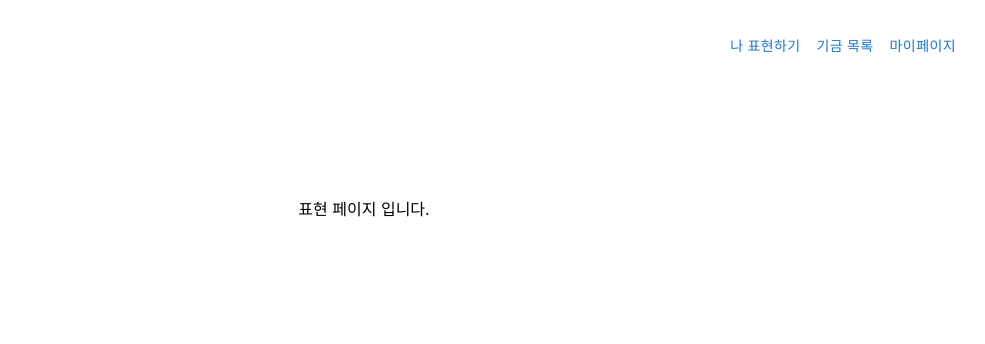
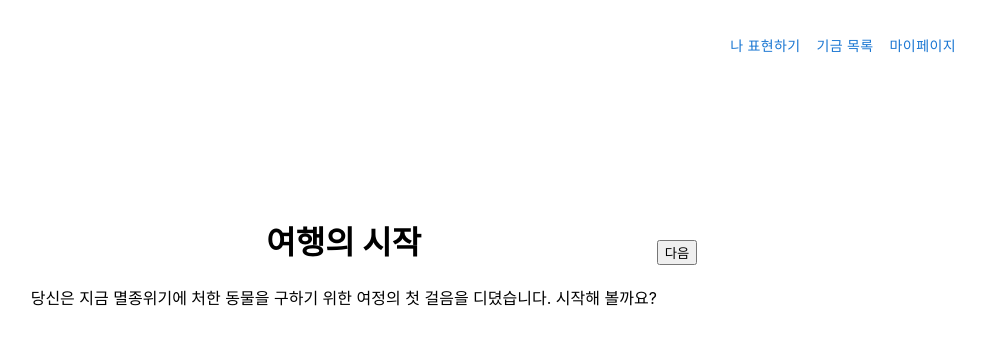
Before and after one commit to VeganDino/SEA, a React (Create React App) app in the folder frontend/: page /main/express in a window 1280 px wide. Shown: the top 344 px of the page, without its empty margins (276-1261 px from the left). Built offline with nearby package versions, Linux system fonts and the light colour scheme.

Commit message:
FEAT:ExpressionPAge:logic 나를 표현하기 페이지 레이아웃

```diff
--- a/frontend/src/pages/expression/ExpressionPage.js
+++ b/frontend/src/pages/expression/ExpressionPage.js
@@ -1,7 +1,38 @@
-export default function ExpressionPage() {
-    return(
-        <div>
-            표현 페이지 입니다.
-        </div>
-    )
+import { useState } from "react"
+import styles from "./ExpressionPage.module.css"
+import ExpressionStart from "./expressionStart/ExpressionStart"
+import ExpressionResult from "./expressionResult/ExpressionResult"
+import ExpressionLevel1 from "./expressionLevels/ExpressionLevel1"
+import ExpressionLevel2 from "./expressionLevels/ExpressionLevel2"
+import ExpressionLevel3 from "./expressionLevels/ExpressionLevel3"
+import ExpressionLevel4 from "./expressionLevels/ExpressionLevel4"
+
+const ExpressionPage = () => {
+  const [level, setLevel] = useState(1)
+  const [wordList, setWordList] = useState([])
+
+  const up = () => {
+    setLevel(level + 1)
+  }
+
+  const down = () => {
+    setLevel(level - 1)
+  }
+
+  return (
+    <div className={styles.ExpressionPage}>
+      {level === 1 ? <ExpressionStart /> : null}
+      {level === 2 ? <ExpressionLevel1 wordList={wordList} /> : null}
+      {level === 3 ? <ExpressionLevel2 wordList={wordList} /> : null}
+      {level === 4 ? <ExpressionLevel3 wordList={wordList} /> : null}
+      {level === 5 ? <ExpressionLevel4 wordList={wordList} /> : null}
+      {level === 6 ? <ExpressionResult wordList={wordList} /> : null}
+      <div>
+        {!(level === 1) ? <button onClick={down}>이전</button> : null}
+        {!(level === 6) ? <button onClick={up}>다음</button> : null}
+      </div>
+    </div>
+  )
 }
+
+export default ExpressionPage
--- /dev/null
+++ b/frontend/src/pages/expression/ExpressionPage.module.css
@@ -0,0 +1,5 @@
+.ExpressionPage {
+  display: flex;
+  justify-content: center;
+  align-items: center;
+}
--- /dev/null
+++ b/frontend/src/pages/expression/expressionLevels/ExpressionLevel1.js
@@ -0,0 +1,15 @@
+const ExpressionLevel1 = () => {
+  return (
+    <div>
+      <div>
+        <h1>여행의 시작</h1>
+      </div>
+      <div>
+        당신은 지금 멸종위기에 처한 동물을 구하기 위한 여정의 첫 걸음을
+        디뎠습니다. 시작해 볼까요?
+      </div>
+    </div>
+  )
+}
+
+export default ExpressionLevel1
--- /dev/null
+++ b/frontend/src/pages/expression/expressionLevels/ExpressionLevel2.js
@@ -0,0 +1,15 @@
+const ExpressionLevel2 = () => {
+  return (
+    <div>
+      <div>
+        <h1>여행의 시작</h1>
+      </div>
+      <div>
+        당신은 지금 멸종위기에 처한 동물을 구하기 위한 여정의 첫 걸음을
+        디뎠습니다. 시작해 볼까요?
+      </div>
+    </div>
+  )
+}
+
+export default ExpressionLevel2
--- /dev/null
+++ b/frontend/src/pages/expression/expressionLevels/ExpressionLevel3.js
@@ -0,0 +1,15 @@
+const ExpressionLevel3 = () => {
+  return (
+    <div>
+      <div>
+        <h1>여행의 시작</h1>
+      </div>
+      <div>
+        당신은 지금 멸종위기에 처한 동물을 구하기 위한 여정의 첫 걸음을
+        디뎠습니다. 시작해 볼까요?
+      </div>
+    </div>
+  )
+}
+
+export default ExpressionLevel3
--- /dev/null
+++ b/frontend/src/pages/expression/expressionLevels/ExpressionLevel4.js
@@ -0,0 +1,15 @@
+const ExpressionLevel4 = (props) => {
+  return (
+    <div>
+      <div>
+        <h1>여행의 시작</h1>
+      </div>
+      <div>
+        당신은 지금 멸종위기에 처한 동물을 구하기 위한 여정의 첫 걸음을
+        디뎠습니다. 시작해 볼까요?
+      </div>
+    </div>
+  )
+}
+
+export default ExpressionLevel4
--- /dev/null
+++ b/frontend/src/pages/expression/expressionResult/ExpressionResult.js
@@ -0,0 +1,5 @@
+const ExpressionResult = () => {
+  return <div>result</div>
+}
+
+export default ExpressionResult
--- /dev/null
+++ b/frontend/src/pages/expression/expressionStart/ExpressionStart.js
@@ -0,0 +1,15 @@
+const ExpressionStart = () => {
+  return (
+    <div>
+      <div>
+        <h1>여행의 시작</h1>
+      </div>
+      <div>
+        당신은 지금 멸종위기에 처한 동물을 구하기 위한 여정의 첫 걸음을
+        디뎠습니다. 시작해 볼까요?
+      </div>
+    </div>
+  )
+}
+
+export default ExpressionStart
```
